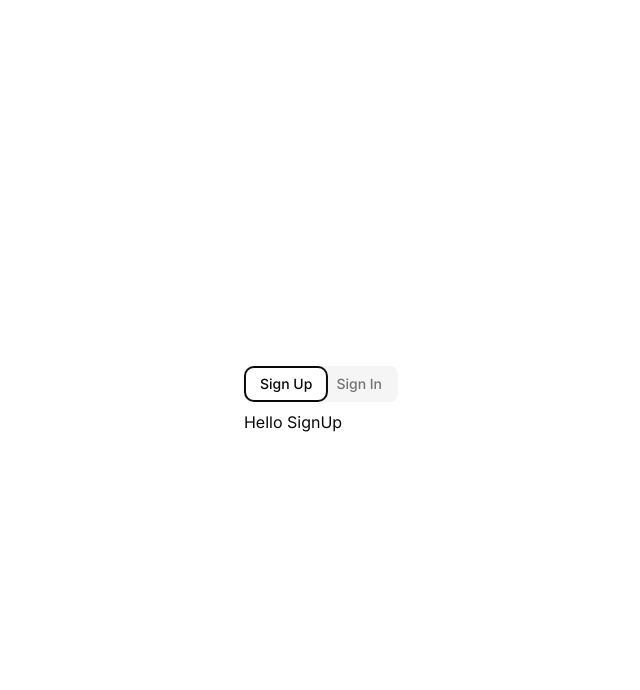
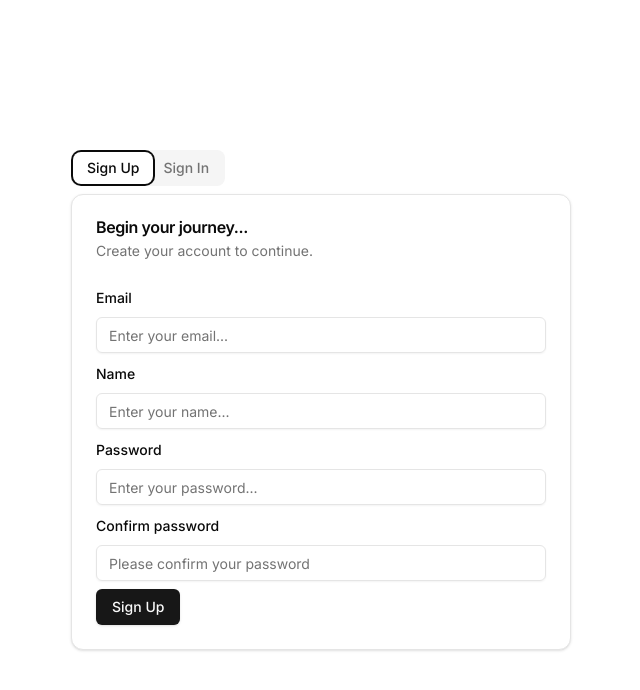
Before and after one commit to snehilshah/v1-medi-desk, a Next.js app: page /auth in a window 1280 px wide. Both pictures are taken after a click on the tab "Sign Up". Shown: the top 690 px of the page, without its empty margins (319-959 px from the left). Built offline with nearby package versions, Linux system fonts and the light colour scheme.

Commit message:
SignIn/SignUp Forms :scroll:

```diff
--- /dev/null
+++ b/actions/auth.ts
@@ -0,0 +1,7 @@
+'use server'
+
+import { signUpSchema } from "@/app/auth/SignUpForm";
+
+export function signUp(values: z.infer<typeof signUpSchema>) {
+
+}
--- /dev/null
+++ b/app/auth/SignInForm.tsx
@@ -0,0 +1,103 @@
+'use client'
+import { Card, CardContent, CardDescription, CardHeader, CardTitle } from '@/components/ui/card'
+import { zodResolver } from "@hookform/resolvers/zod"
+import React from 'react'
+import { useForm } from 'react-hook-form'
+import {
+  Form,
+  FormControl,
+  FormDescription,
+  FormField,
+  FormItem,
+  FormLabel,
+  FormMessage,
+} from "@/components/ui/form"
+
+import { z } from "zod"
+import { Input } from '@/components/ui/input'
+import { Button } from '@/components/ui/button'
+// import { signIn } from './auth.action'
+import { signInSchema } from '@/lib/zodschema/User'
+import { useRouter } from 'next/navigation'
+import { toast } from 'sonner'
+
+const SignInForm = () => {
+  const router = useRouter()
+  const form = useForm<z.infer<typeof signInSchema>>({
+    resolver: zodResolver(signInSchema),
+    defaultValues: {
+      email: '',
+      password: ''
+    },
+  })
+
+  async function onSubmit(values: z.infer<typeof signInSchema>) {
+    // const res = await signIn(values)
+    // if (res.success) {
+    //   toast.success('Login successful')
+    //   router.push('/dashboard')
+    // } else {
+    //   toast.error(res.error)
+    // }
+    console.log(values)
+  }
+  return (
+    <Card>
+      <CardHeader>
+        <CardTitle>Welcome back to Medi Desk</CardTitle>
+        <CardDescription>
+          Sign in to your account to continue.
+        </CardDescription>
+      </CardHeader>
+      <CardContent className='space-y-2'>
+        <Form {...form}>
+          <form className='flex flex-col gap-2' onSubmit={form.handleSubmit(onSubmit)}>
+            <FormField
+              control={form.control}
+              name='email'
+              render={({ field }) => (
+                <FormItem>
+                  <FormLabel>Email</FormLabel>
+                  <FormControl>
+                    <Input
+                      type='email'
+                      placeholder='Enter your email...'
+                      {...field}
+                    />
+                  </FormControl>
+                  <FormMessage />
+                </FormItem>
+              )}
+            />
+            <FormField
+              control={form.control}
+              name="password"
+              render={({ field }) => (
+                <FormItem>
+                  <FormLabel>Password</FormLabel>
+                  <FormControl>
+                    <Input
+                      type='password'
+                      placeholder="Enter your password..."
+                      {...field}
+                      onChange={(e) => {
+                        e.target.value = e.target.value.trim();
+                        field.onChange(e);
+                      }}
+                    />
+                  </FormControl>
+                  <FormMessage />
+                </FormItem>
+              )}
+            />
+            <Button type='submit' className='self-start'>
+              Login
+            </Button>
+          </form>
+        </Form>
+      </CardContent>
+    </Card>
+  )
+}
+
+export default SignInForm
--- /dev/null
+++ b/app/auth/SignUpForm.tsx
@@ -0,0 +1,144 @@
+'use client'
+import { Card, CardContent, CardDescription, CardHeader, CardTitle } from '@/components/ui/card'
+import { zodResolver } from "@hookform/resolvers/zod"
+import React from 'react'
+import { useForm } from 'react-hook-form'
+import {
+  Form,
+  FormControl,
+  FormDescription,
+  FormField,
+  FormItem,
+  FormLabel,
+  FormMessage,
+} from "@/components/ui/form"
+
+import { z } from "zod"
+import { Input } from '@/components/ui/input'
+import { Button } from '@/components/ui/button'
+// import { signUp } from './auth.action'
+import { useRouter } from 'next/navigation'
+import { signUpSchema } from '@/lib/zodschema/User'
+import { toast } from 'sonner'
+
+
+
+const SignUpForm = () => {
+  const router = useRouter()
+  const form = useForm<z.infer<typeof signUpSchema>>({
+    resolver: zodResolver(signUpSchema),
+    defaultValues: {
+      confirmPassword: '',
+      name: '',
+      email: '',
+      password: ''
+    },
+  })
+
+  async function onSubmit(values: z.infer<typeof signUpSchema>) {
+    // const res = await signUp(values)
+    // if (res.success) {
+    //   toast.success('Account created successfully')
+    //   router.push('/dashboard')
+    // } else {
+    //   toast.error(res.error)
+    // }
+    console.log(values)
+  }
+  return (
+    <Card className='min-w-[500px]'>
+      <CardHeader>
+        <CardTitle>Begin your journey...</CardTitle>
+        <CardDescription>
+          Create your account to continue.
+        </CardDescription>
+      </CardHeader>
+      <CardContent className='space-y-2'>
+        <Form {...form}>
+          <form className='flex flex-col gap-2' onSubmit={form.handleSubmit(onSubmit)}>
+            <FormField
+              control={form.control}
+              name='email'
+              render={({ field }) => (
+                <FormItem>
+                  <FormLabel>Email</FormLabel>
+                  <FormControl>
+                    <Input
+                      type='email'
+                      placeholder='Enter your email...'
+                      {...field}
+                    />
+                  </FormControl>
+                  <FormMessage />
+                </FormItem>
+              )}
+            />
+            <FormField
+              control={form.control}
+              name='name'
+              render={({ field }) => (
+                <FormItem>
+                  <FormLabel>Name</FormLabel>
+                  <FormControl>
+                    <Input
+                      placeholder='Enter your name...'
+                      {...field}
+                    />
+                  </FormControl>
+                  <FormMessage />
+                </FormItem>
+              )}
+            />
+            <FormField
+              control={form.control}
+              name="password"
+              render={({ field }) => (
+                <FormItem>
+                  <FormLabel>Password</FormLabel>
+                  <FormControl>
+                    <Input
+                      type='password'
+                      placeholder="Enter your password..."
+                      {...field}
+                      onChange={(e) => {
+                        e.target.value = e.target.value.trim();
+                        field.onChange(e);
+                      }}
+                    />
+                  </FormControl>
+                  <FormMessage />
+                </FormItem>
+              )}
+            />
+            <FormField
+              control={form.control}
+              name="confirmPassword"
+              render={({ field }) => (
+                <FormItem>
+                  <FormLabel>Confirm password</FormLabel>
+                  <FormControl>
+                    <Input
+                      type='password'
+                      placeholder="Please confirm your password"
+                      {...field}
+                      onChange={(e) => {
+                        e.target.value = e.target.value.trim();
+                        field.onChange(e);
+                      }}
+                    />
+                  </FormControl>
+                  <FormMessage />
+                </FormItem>
+              )}
+            />
+            <Button type='submit' className='self-start'>
+              Sign Up
+            </Button>
+          </form>
+        </Form>
+      </CardContent>
+    </Card>
+  )
+}
+
+export default SignUpForm
--- a/app/auth/page.tsx
+++ b/app/auth/page.tsx
@@ -1,10 +1,12 @@
 import TabSwitcher from '@/components/custom/TabSwitcher'
+import SignInForm from './SignInForm'
+import SignUpForm from './SignUpForm'
 
 export default function Auth() {
     return (
         <div className='relative flex w-full h-screen bg-background'>
             <div className='max-w-3xl absolute left-1/2 top-1/2 -translate-x-1/2 -translate-y-1/2'>
-                <TabSwitcher SignUpTab={<h1>Hello SignUp</h1>} SignInTab={<h1>Sign Out </h1>} />
+                <TabSwitcher SignUpTab={<SignUpForm />} SignInTab={<SignInForm />} />
             </div>
         </div>
     )
--- /dev/null
+++ b/lib/zodschema/User.ts
@@ -0,0 +1,16 @@
+import { z } from 'zod';
+
+export const signInSchema = z.object({
+    email: z.string().email(),
+    password: z.string().min(8),
+})
+
+export const signUpSchema = z.object({
+    name: z.string().min(5),
+    email: z.string().email(),
+    password: z.string().min(8),
+    confirmPassword: z.string().min(8),
+}).refine(data => data.password === data.confirmPassword, {
+    message: 'Passwords do not match',
+    path: ['confirmPassword']
+})
```
